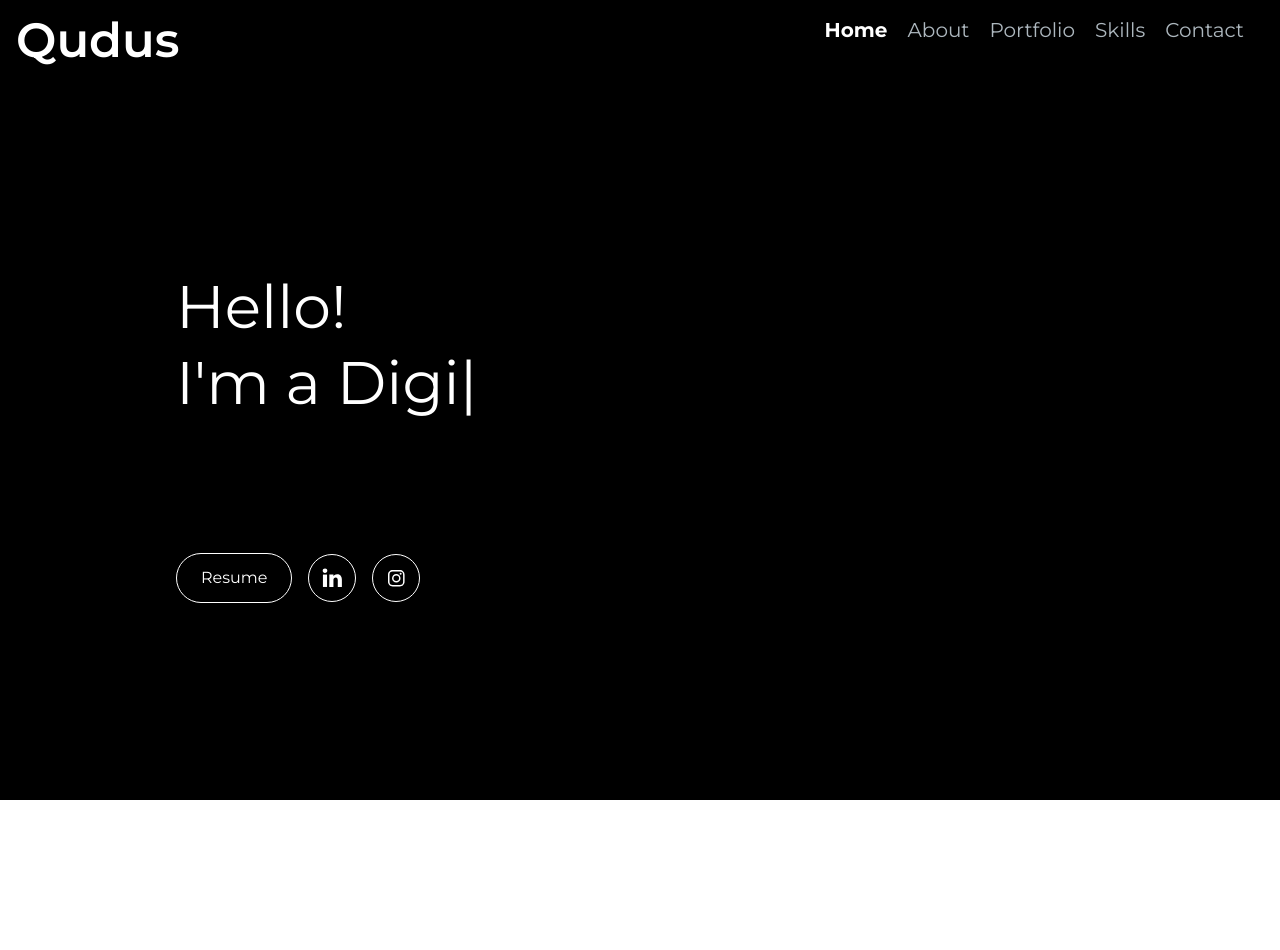
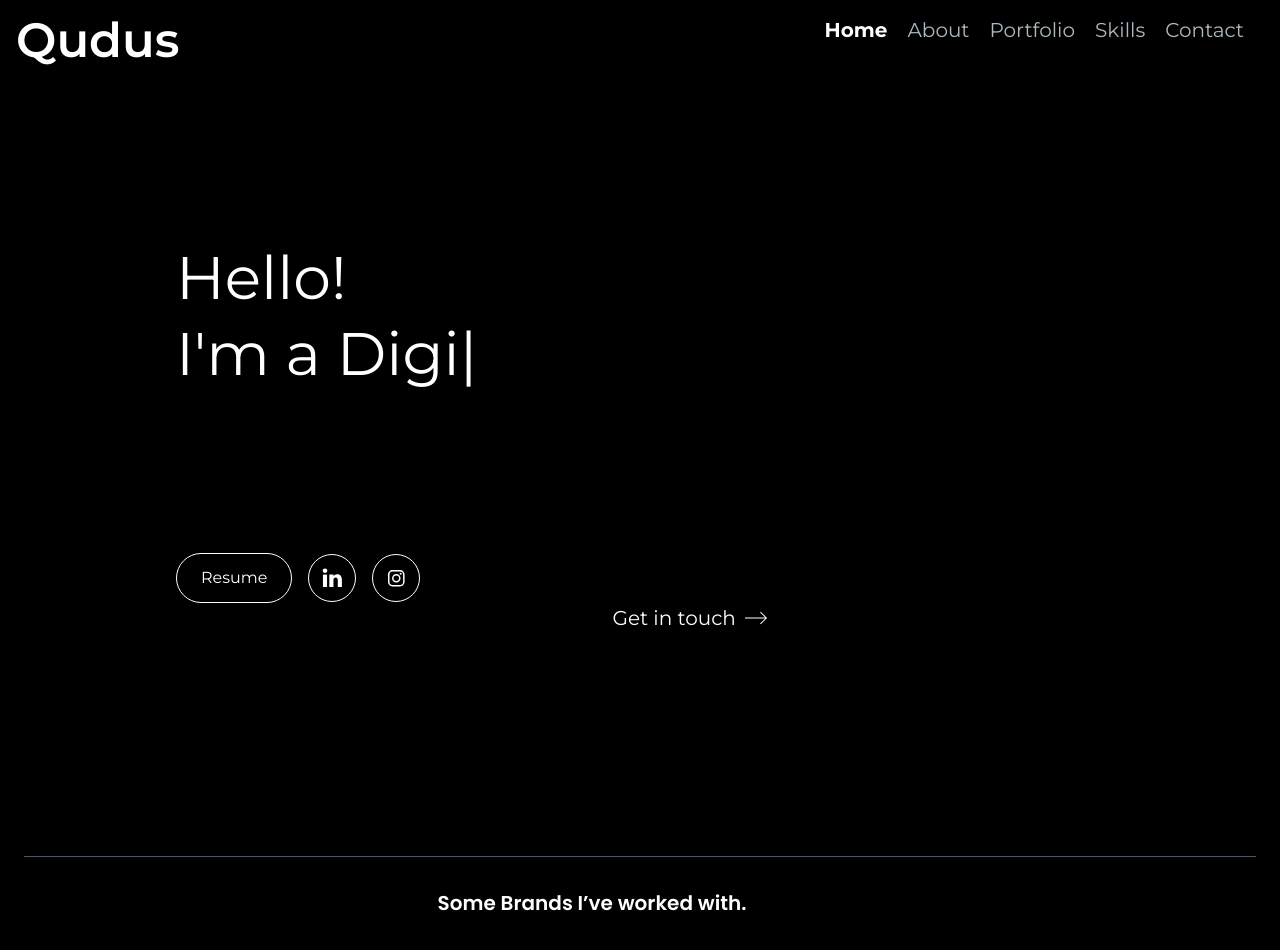
Before and after one commit to OluwafisayoIbrahim/QudusYoung, a Next.js app: page / in a window 1280 px wide. Shown: the top 950 px of the page. Before the commit the page ends 800 px from the top, so only its background shows below. Built offline with nearby package versions, Linux system fonts and the light colour scheme.

Commit message:
new features

```diff
--- a/src/app/assets/SocialMediaIcons.js
+++ b/src/app/assets/SocialMediaIcons.js
@@ -84,3 +84,13 @@ export const LinkedInIcon = ({ className, ...rest }) => (
     ></path>
   </svg>
 );
+
+export const RightArrowIcon = ({ className, ...rest }) => (
+  <svg xmlns="http://www.w3.org/2000/svg" viewBox="0 0 25 25" className={`w-6 h-6 ${className}`} {...rest}>
+    <path
+      fill="#ffffff"
+      d="m17.5 5.999-.707.707 5.293 5.293H1v1h21.086l-5.294 5.295.707.707L24 12.499z"
+      data-name="Right"
+    ></path>
+  </svg>
+);
--- /dev/null
+++ b/src/app/components/Brands.js
@@ -0,0 +1,16 @@
+import React from 'react'
+
+const Brands = () => {
+  return (
+    <div className="flex justify-center bg-black items-center">
+      <div className="text-center mb-4">
+        <h2 className="text-white text-xl font-semibold">Some Brands I’ve worked with.</h2>
+      </div>
+      <div className="grid grid-cols-4 gap-8 mt-8">
+
+      </div>
+    </div>
+  )
+}
+
+export default Brands
--- a/src/app/page.js
+++ b/src/app/page.js
@@ -5,6 +5,8 @@ import SocialLinks from "./components/SocialLinks";
 import Link from "next/link";
 import Typewriter from "./assets/Typewriter";
 import { motion } from "framer-motion";
+import { RightArrowIcon } from "./assets/SocialMediaIcons";
+import Brands from "./components/Brands";
 
 const MagneticButton = ({ href, children }) => {
   const [position, setPosition] = useState({ x: 0, y: 0 });
@@ -68,12 +70,12 @@ const MagneticButton = ({ href, children }) => {
 
 const Page = () => {
   return (
+    <>
       <motion.main
         className="min-h-screen bg-black p-6 lg:p-12 flex"
         initial={{ opacity: 1, y: 20 }}
         animate={{ opacity: 1, y: 0 }}
         transition={{ duration: 0.8, ease: "easeOut" }}
-
       >
         <div className="flex flex-col justify-center max-w-4xl mx-auto ml-4 lg:ml-32 mt-20">
           <h1 className="text-4xl lg:text-6xl text-white mb-8 space-y-4">
@@ -90,9 +92,31 @@ const Page = () => {
               Resume
             </MagneticButton>
             <SocialLinks />
+            <div className="w-full sm:w-full lg:w-auto mt-4 sm:mt-4 lg:mt-0">
+              <Link
+                href="/contact"
+                passHref
+                className="text-white xl:flex xl:items-center xl:relative xl:space-x-2 xl:mt-20 xl:text-xl xl:ml-44 sm:text-sm sm:flex sm:absolute sm:left-0 sm:mt-10 sm:ml-12"
+              >
+                <span>Get in touch</span>
+                <motion.div
+                  whileHover={{ x: 8 }}
+                  transition={{ type: "spring", stiffness: 300, damping: 10 }}
+                >
+                  <RightArrowIcon className="text-white" />
+                </motion.div>
+              </Link>
+            </div>
           </div>
         </div>
       </motion.main>
+      <section className="p-4 lg:p-6 bg-black flex flex-col items-center">
+        <hr className="my-8 border-gray-600 mx-auto w-full xl:w-full" />
+        <div className="w-full">
+          <Brands />
+        </div>
+      </section>
+    </>
   );
 };
 
```
Lines whose indentation alone changed are shown as unchanged.
